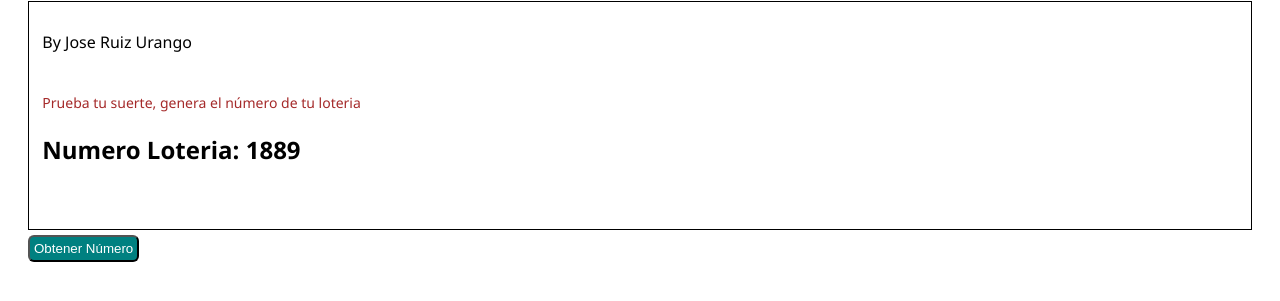
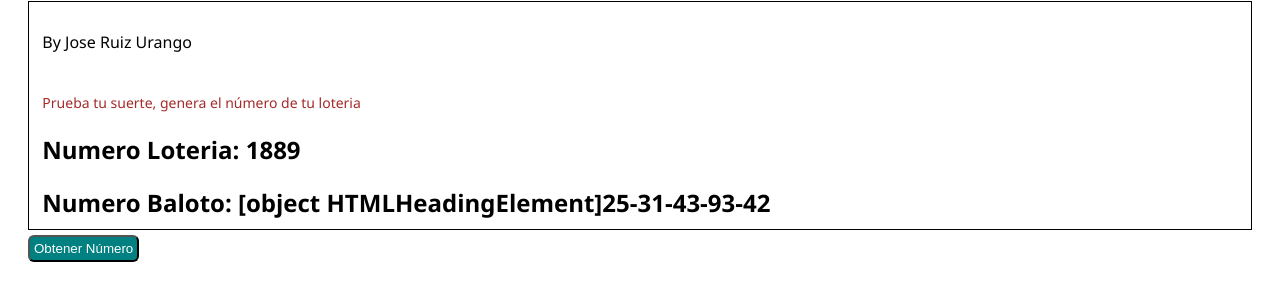
Before and after one commit to jruizu/skill-collaborative, a plain HTML site: page index.html in a window 1280 px wide. Both pictures are taken after a click on the button "Obtener Número". Shown: the part 85-386 px from the top of the page. Drawn offline with Linux system fonts and the light colour scheme.

Commit message:
feat: generador baloto

```diff
--- a/index.html
+++ b/index.html
@@ -14,6 +14,7 @@
             <br>
             <span>Prueba tu suerte, genera el número de tu loteria</span>
             <h2 id="numberLot"></h2>
+            <h2 id="numberBaloto" style="margin-top: 10px;"></h2>
 
 
         </div>
@@ -30,6 +31,11 @@
         for(let i=0; i<4; i++){
             numberLot += `${random(0,9)}`
         }
+        for(let i=0; i<10; i++){
+            numberBaloto += `${random(0,9)}`;
+            if(i%2!=0 && i < 9) numberBaloto += '-';
+        }
+        document.getElementById("numberBaloto").innerHTML = 'Numero Baloto: ' +numberBaloto;
         document.getElementById("numberLot").innerHTML = 'Numero Loteria: ' +numberLot;
 
 
```
